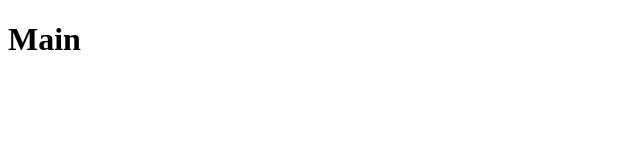
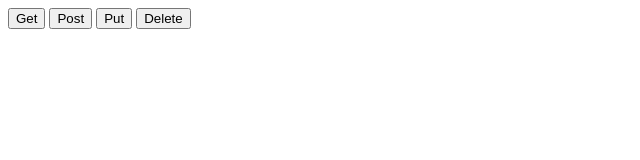
Before and after one commit to Dutra3/studyingJS, a plain HTML site: page http/index.html in a window 1280 px wide. Shown: the whole page, without its empty margins (0-640 px from the left). Drawn offline with Linux system fonts and the light colour scheme.

Commit message:
Add method verification

```diff
--- a/http/index.html
+++ b/http/index.html
@@ -4,9 +4,57 @@
     <meta charset="UTF-8">
     <meta name="viewport" content="width=device-width, initial-scale=1.0">
     <meta http-equiv="X-UA-Compatible" content="ie=edge">
-    <title>Main</title>
+    <title>Teste</title>
 </head>
 <body>
-    <h1>Main</h1>
+    <button onclick="get()">Get</button>
+    <button onclick="post()">Post</button>
+    <button onclick="put()">Put</button>
+    <button onclick="del()">Delete</button>
+
+    <script>
+        const url = "http://localhost:3030/teste";
+
+        const get = () => {
+            fetch(url, {
+                method: "get"
+            }).then(res => {
+                console.log(res);
+            }).catch(error => {
+                console.log(error);
+            })
+        }
+
+        const post = () => {
+            fetch(url, {
+                method: "post"
+            }).then(res => {
+                console.log(res);
+            }).catch(error => {
+                console.log(error);
+            })
+        }
+
+        const put = () => {
+            fetch(url, {
+                method: "put"
+            }).then(res => {
+                console.log(res);
+            }).catch(error => {
+                console.log(error);
+            })
+        }
+
+        const del = () => {
+            fetch(url, {
+                method: "delete"
+            }).then(res => {
+                console.log(res);
+            }).catch(error => {
+                console.log(error);
+            })
+        }
+    </script>
+
 </body>
 </html>
--- a/http/script.js
+++ b/http/script.js
@@ -30,6 +30,12 @@ const handleFile = (req, res, callback) => {
 
 const handleRequest = (req, res) => {
     let path = url.parse(req.url).pathname;
+    let method = req.method;
+
+    if (method == 'PUT') {
+        res.writeHead(404, {"Content-Type": "text/html"});
+    }
+
     if (path == "/teste") {
         res.end("Teste");
         return true;
```
